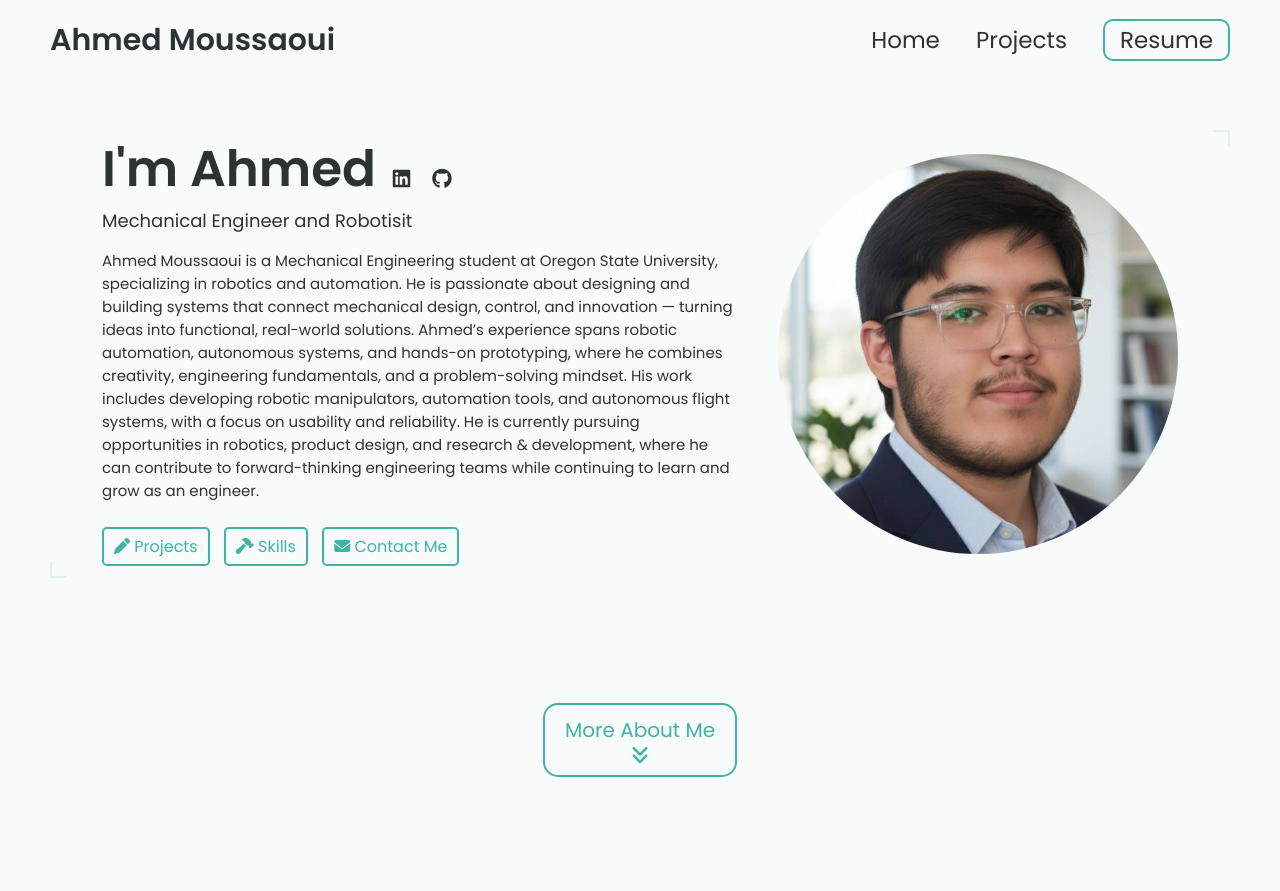
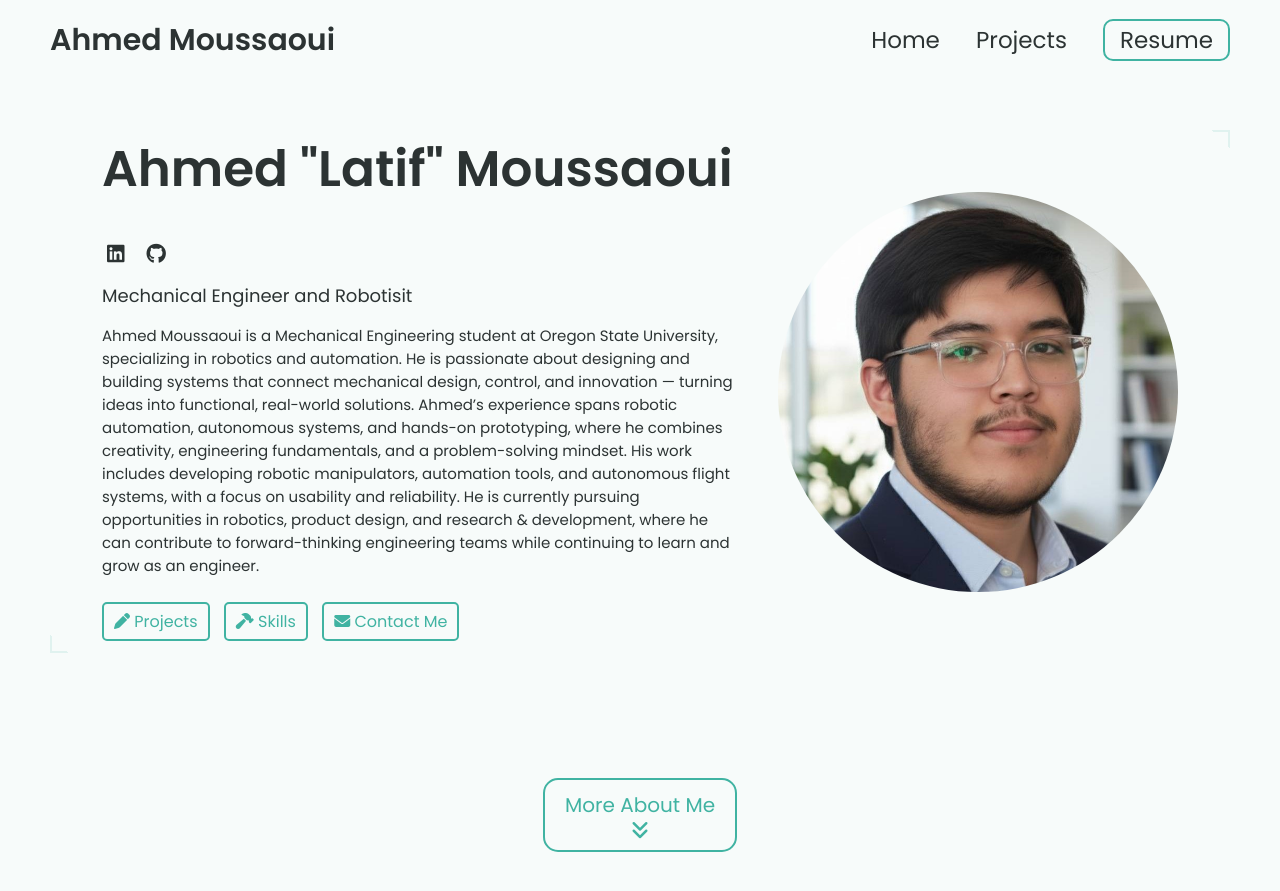
Before and after one commit to Ahmedmoui/Ahmedmoui.github.io, a Jekyll site: the page built from index.html, in a window 1280 px wide and 900 px high. Shown: the top 891 px of the window. Built offline with Jekyll 4.4.1, drawn with Linux system fonts in a browser that asks for light colours.

Commit message:
Updated changes to first page

```diff
--- a/_config.yml
+++ b/_config.yml
@@ -89,7 +89,7 @@ skills:
 
 
 # Contact Form Setup. Setup an account and copy over the key. When someone fills out the form, it will be received in your email.
-formspree-key:   https://formspree.io/f/xvgwddqq
+formspree-key:   xvgwddqq
 
 
 
--- a/_includes/hero.html
+++ b/_includes/hero.html
@@ -4,7 +4,8 @@
     <div class="group">
         <div class="text">
             <h2>
-                I'm {{ site.name | split: ' ' | first }}
+                Ahmed "Latif" Moussaoui
+                <!-- {{ site.name | split: ' ' | first }}  -->
                 {% if site.external-links %}
                 <span class="external-links">
                     {% assign platforms = "linkedin,x-twitter,github,stackoverflow,discord,medium,threads,bluesky,instagram,youtube" | split: "," %}
```
